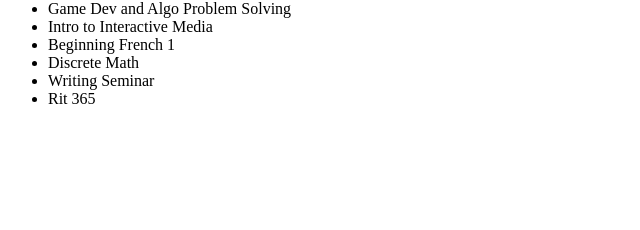
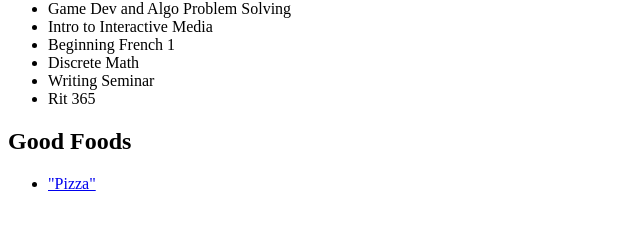
Before and after one commit to PalmerMartin/PalmerMartin.github.io, a plain HTML site: page index.html in a window 1280 px wide. Shown: the part 66-296 px from the top of the page, without its empty margins (0-640 px from the left). Drawn offline with Linux system fonts and the light colour scheme.

Commit message:
Pizza link test

```diff
--- a/index.html
+++ b/index.html
@@ -14,5 +14,9 @@
       <li>Writing Seminar</li>
       <li>Rit 365</li>
     </ul>
+
+    <h2>Good Foods</h2>
+    <ul>
+      <li><a href=https://en.wikipedia.org/wiki/Pizza target="_blank">"Pizza"  </li>
   </body>
 </html>
```
